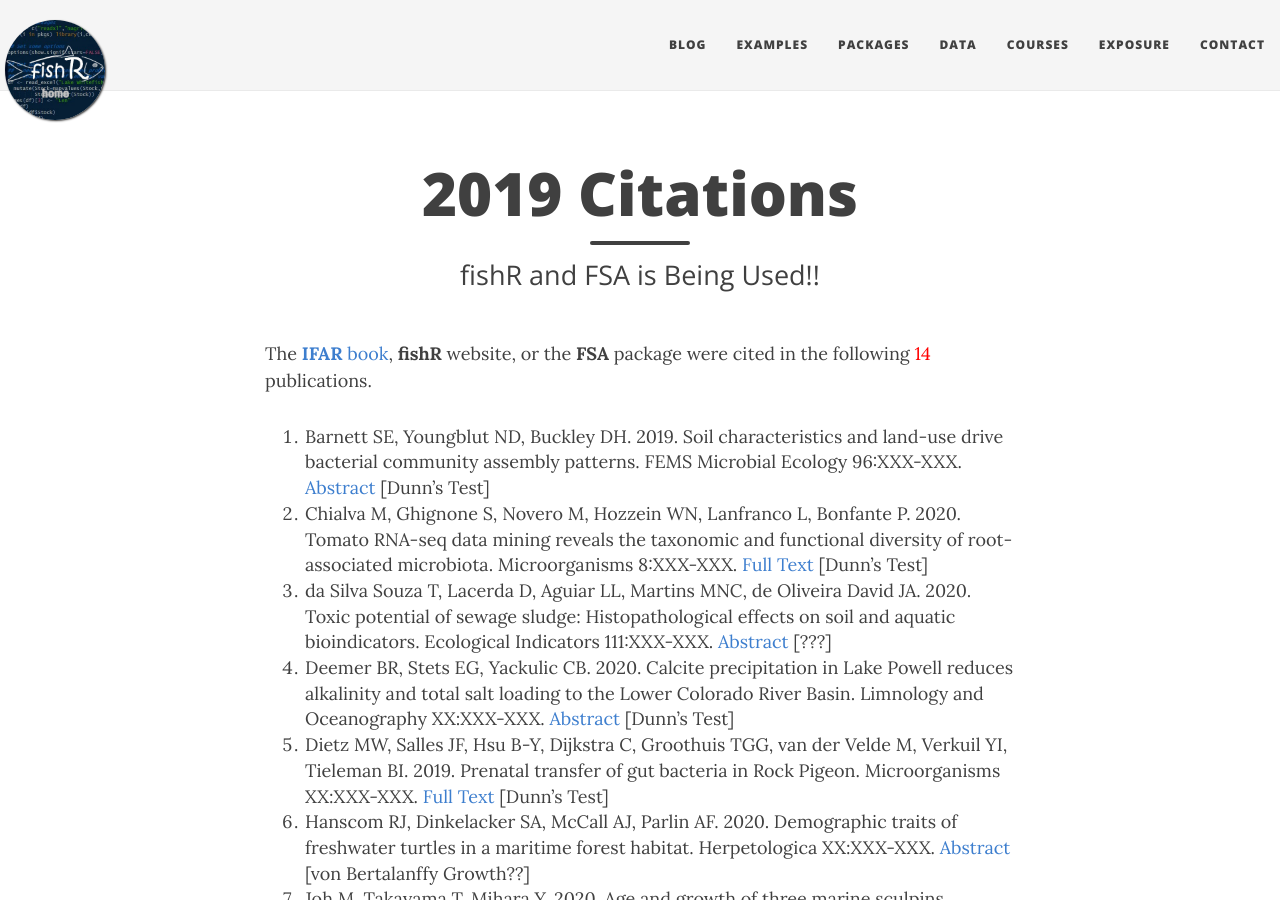
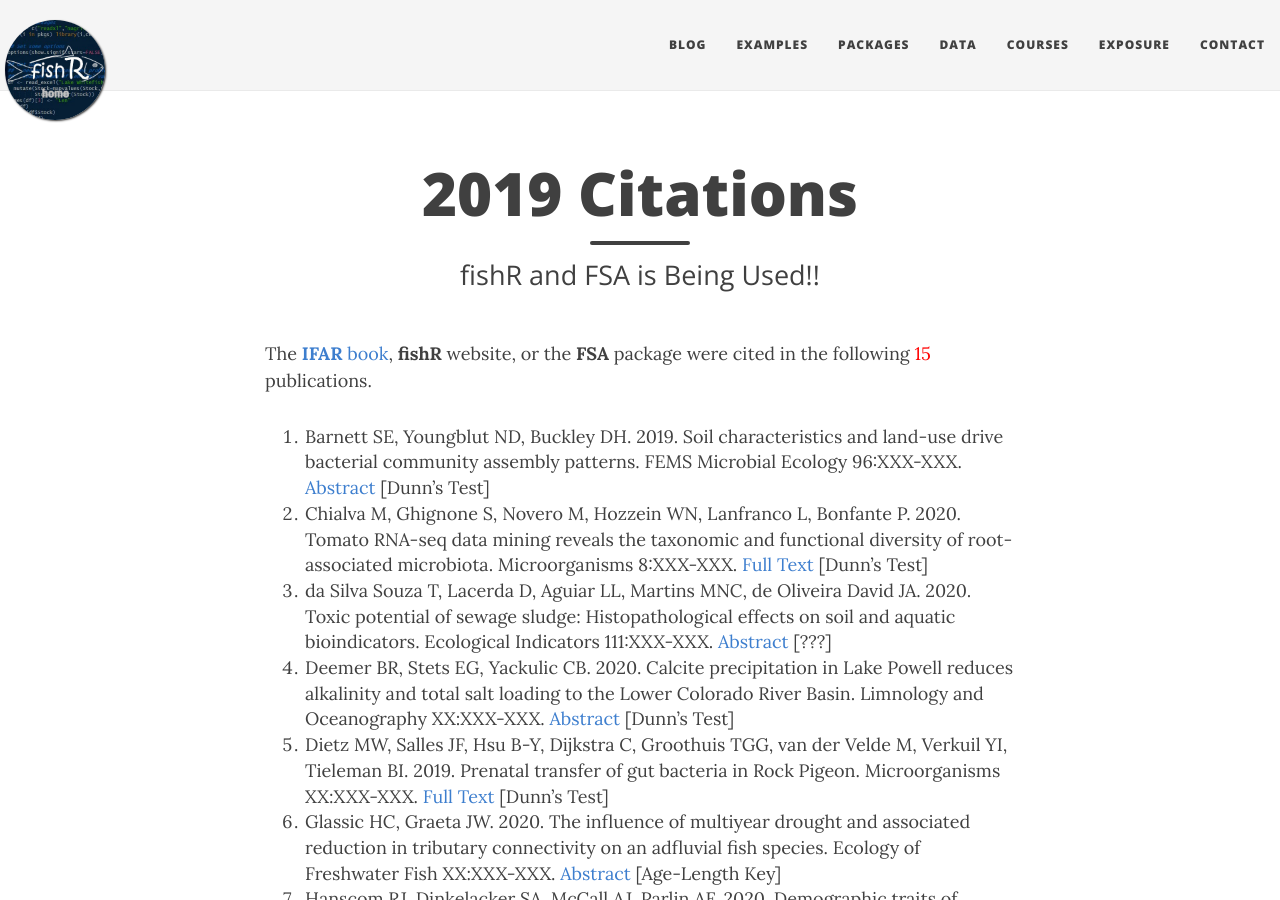
Before and after one commit to droglenc/fishR, a Jekyll site: the page built from exposure/exposure-citations20.md, in a window 1280 px wide and 900 px high. Built offline with Jekyll 4.4.1, drawn with Linux system fonts in a browser that asks for light colours; nearby versions of some CDN libraries.

Commit message:
Updated Citations

```diff
--- a/exposure/exposure-citations20.md
+++ b/exposure/exposure-citations20.md
@@ -5,13 +5,14 @@ subtitle: fishR and FSA is Being Used!!
 css: "/css/exposure-citation.css"
 ---
 
-The [**IFAR** book](http://derekogle.com/IFAR/), **fishR** website, or the **FSA** package were cited in the following <span id="contact-div">14</span> publications.
+The [**IFAR** book](http://derekogle.com/IFAR/), **fishR** website, or the **FSA** package were cited in the following <span id="contact-div">15</span> publications.
 
 1. Barnett SE, Youngblut ND, Buckley DH. 2019. Soil characteristics and land-use drive bacterial community assembly patterns. FEMS Microbial Ecology 96:XXX-XXX. [Abstract](https://academic.oup.com/femsec/advance-article-abstract/doi/10.1093/femsec/fiz194/5675623) [Dunn's Test]
 1. Chialva M, Ghignone S, Novero M, Hozzein WN, Lanfranco L, Bonfante P. 2020. Tomato RNA-seq data mining reveals the taxonomic and functional diversity of root-associated microbiota. Microorganisms 8:XXX-XXX. [Full Text](https://www.mdpi.com/2076-2607/8/1/38/pdf) [Dunn's Test]
 1. da Silva Souza T, Lacerda D, Aguiar LL, Martins MNC, de Oliveira David JA. 2020. Toxic potential of sewage sludge: Histopathological effects on soil and aquatic bioindicators. Ecological Indicators 111:XXX-XXX. [Abstract](https://www.sciencedirect.com/science/article/abs/pii/S1470160X19309756) [???]
 1. Deemer BR, Stets EG, Yackulic CB. 2020. Calcite precipitation in Lake Powell reduces alkalinity and total salt loading to the Lower Colorado River Basin. Limnology and Oceanography XX:XXX-XXX. [Abstract](https://aslopubs.onlinelibrary.wiley.com/doi/abs/10.1002/lno.11399) [Dunn's Test]
 1. Dietz MW, Salles JF, Hsu B-Y, Dijkstra C, Groothuis TGG, van der Velde M, Verkuil YI, Tieleman BI. 2019. Prenatal transfer of gut bacteria in Rock Pigeon. Microorganisms XX:XXX-XXX. [Full Text](https://www.mdpi.com/2076-2607/8/1/61/pdf) [Dunn's Test]
+1. Glassic HC, Graeta JW. 2020. The influence of multiyear drought and associated reduction in tributary connectivity on an adfluvial fish species. Ecology of Freshwater Fish XX:XXX-XXX. [Abstract](https://onlinelibrary.wiley.com/doi/abs/10.1111/eff.12535) [Age-Length Key]
 1. Hanscom RJ, Dinkelacker SA, McCall AJ, Parlin AF. 2020. Demographic traits of freshwater turtles in a maritime forest habitat. Herpetologica XX:XXX-XXX. [Abstract](https://www.hljournals.org/doi/abs/10.1655/Herpetologica-D-19-00037.1) [von Bertalanffy Growth??]
 1. Joh M, Takayama T, Mihara Y. 2020. Age and growth of three marine sculpins *Myoxocephalus jaok*, *Enophrys diceraus* and *Gymnocanthus herzensteini* and age composition of fishery-bycatch sculpins in the western coastal Pacific around Hokkaido Island, Japan. Fisheries Science XX:XXX-XXX. [Abstract](https://link.springer.com/article/10.1007/s12562-019-01391-3) [Growth]
 1. Kmentova N, Koblmuller S, Van Steenberge M, Artois T, Bukinga FM, N'sibula TM, Risasi DM, Mulungula PM, Gelnar M, Vanhove MPM. 2020. Failure to diverge in African Great Lakes: The case of *Dolicirroplectanum lacustre* gen. nov. comb. nov. (Monogenea, Diplectanidae) infecting latid hosts. Journal of Great Lakes Research XX:XXX-XXX. [Abstract](https://www.sciencedirect.com/science/article/abs/pii/S0380133019301844) [Dunn's Test]
```
Also changed, not shown: exposure/exposure-citations19.md (+2 -1 lines).
